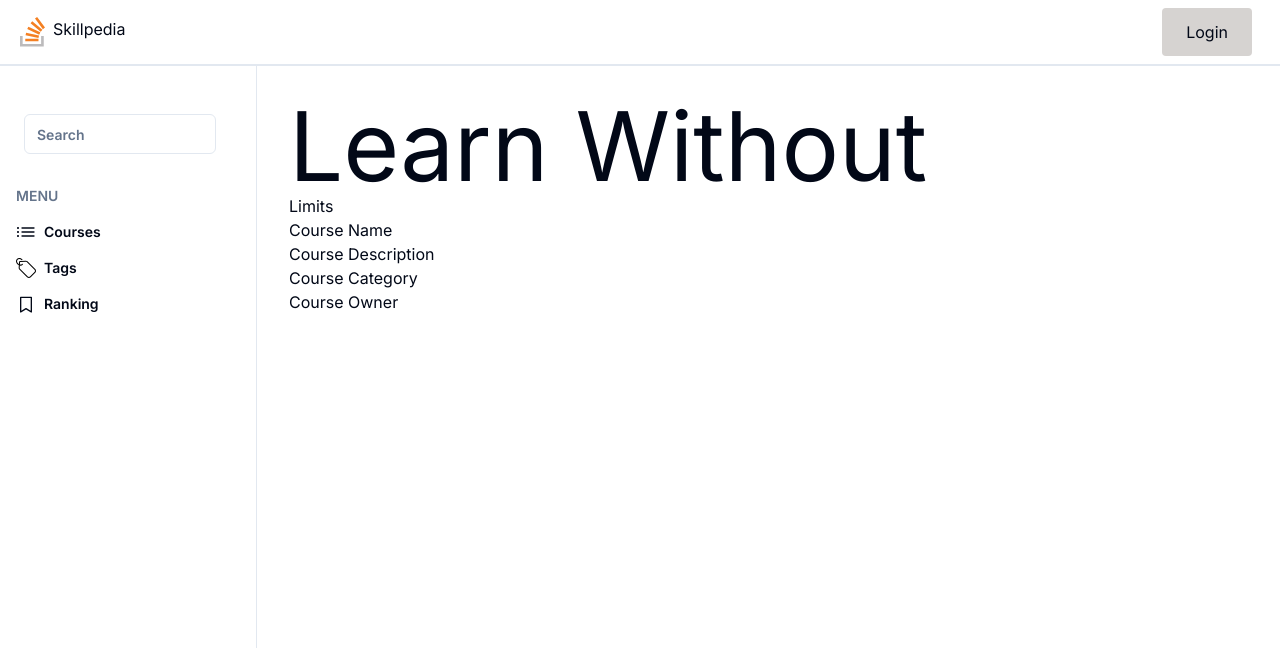
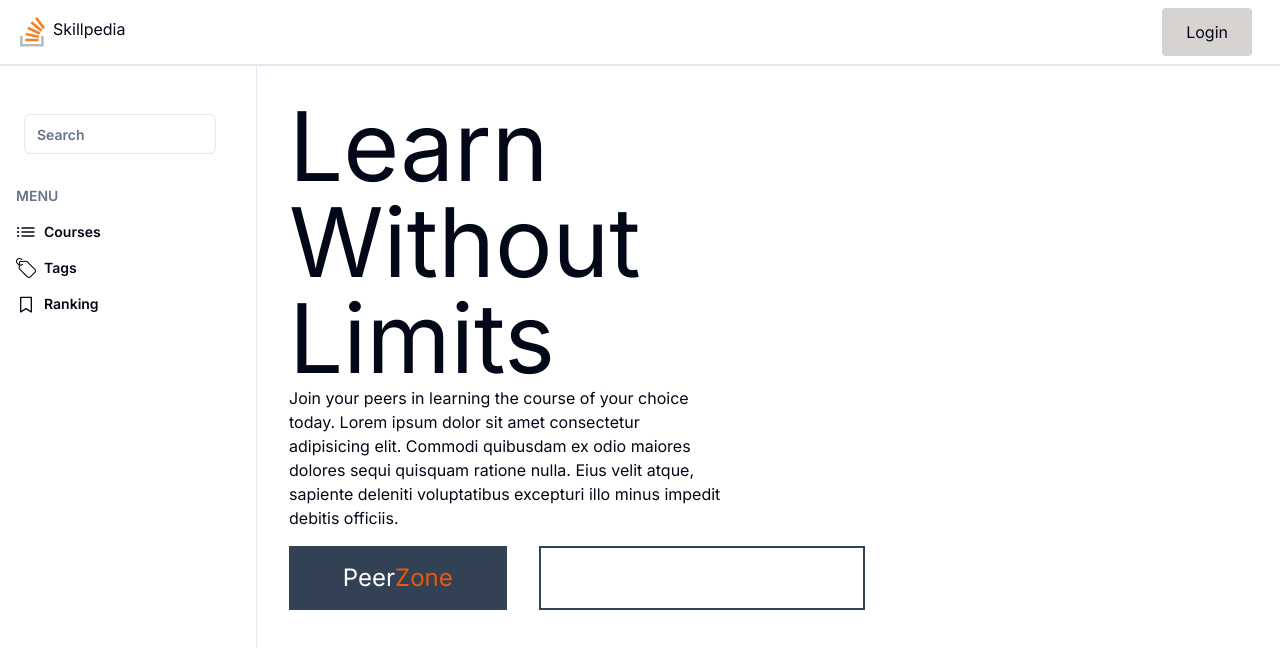
Before and after one commit to Wambani01/skillpedia, a Next.js app: page /courses/1 in a window 1280 px wide. Shown: the top 648 px of the page. Built offline with nearby package versions, Linux system fonts and the light colour scheme; no server answers.

Commit message:
Add dashboard page

```diff
--- a/app/(dashboard)/courses/[id]/page.tsx
+++ b/app/(dashboard)/courses/[id]/page.tsx
@@ -1,4 +1,9 @@
+'use client'
 import { Button } from "@/components/ui/button"
+import { useState, useEffect } from "react"
+import { httpGetCourse } from "@/app/hooks/hooks"
+import { Course as CourseProps } from '../page'
+
 import {
     Card,
     CardContent,
@@ -8,19 +13,46 @@ import {
     CardTitle,
 } from "@/components/ui/card"
 
-function Course() {
+function Course({ params }: { params: { id: string } }) {
     //component to express interest in a course
+    const { id } = params;
+    const [course, setCourse] = useState('null');
+    const [loading, setLoading] = useState(true);
+
+    useEffect(() => {
+        async function fetchData() {
+            try {
+                setLoading(false);
+                const response = await httpGetCourse(id);
+                setCourse(response);
+                setLoading(false);
+            } catch (err) {
+            }
+        }
+
+        fetchData();
+    }, []); // Empty dependency array to run the effect only once
+
+
+
+
 
     return (
-        <div className='p-8 flex flex-col'>
+        <div className='p-8 flex flex-col w-1/2'>
             <p className='text-8xl'>Learn Without</p>
-            <span>Limits</span>
-            <div>
-                <div>
-                    <p>Course Name</p>
-                    <p>Course Description</p>
-                    <p>Course Category</p>
-                    <p>Course Owner</p>
+            <span className='text-8xl'>Limits</span>
+
+            <div className='space-y-4'>
+                <p className='w-3/4 text-ellipsis'>Join your peers in learning the course of your choice today. Lorem ipsum dolor sit amet consectetur adipisicing elit. Commodi quibusdam ex odio maiores dolores sequi quisquam ratione nulla. Eius velit atque, sapiente deleniti voluptatibus excepturi illo minus impedit debitis officiis.</p>
+
+
+                <div className='flex gap-x-8 w-full'>
+                    <div className='w-2/5 h-16 bg-slate-700 text-2xl text-white flex items-center justify-center'>
+                        Peer<span className='text-orange-600'>Zone</span>
+                    </div>
+                    <div className='w-3/5 h-16 border-2 border-slate-700'>
+
+                    </div>
                 </div>
 
 
--- a/app/(dashboard)/courses/page.tsx
+++ b/app/(dashboard)/courses/page.tsx
@@ -117,3 +117,5 @@ function Courses() {
 }
 
 export default Courses
+
+export { type Course };
--- a/app/api/v1/courses/route.tsx
+++ b/app/api/v1/courses/route.tsx
@@ -6,6 +6,19 @@ import { options } from "@/app/api/auth/[...nextauth]/options";
 
 
 export async function GET(req: NextRequest) {
+    const query = req.nextUrl;
+    const id = query.searchParams.get('id');
+    if (id) {
+        const course = await prisma.course.findUnique({
+            where: {
+                id: id,
+            },
+            include: {
+                owner: true,
+            }
+        });
+        return NextResponse.json(course);
+    }
     const courses = await prisma.course.findMany(
         {
             include: {
@@ -15,6 +28,9 @@ export async function GET(req: NextRequest) {
     );
     return NextResponse.json(courses);
 }
+
+
+
 
 export async function POST(req: NextRequest) {
     const session = await getServerSession(options);
--- a/app/hooks/hooks.tsx
+++ b/app/hooks/hooks.tsx
@@ -70,4 +70,22 @@ const httpGetAllCourses = async () => {
 
 }
 
-export { httpCreateCourse, httpGetAllUsers, httpGetAllCourses }
+const httpGetCourse = async (id: string) => {
+    try {
+        const response = await fetch(`http://localhost:3000/api/v1/courses?id=${id}`, { method: "GET" });
+
+        if (response.status === 200) {
+            const data = await response.json();
+            return data;
+        } else {
+            throw new Error(`HTTP Error: ${response.status}`);
+        }
+    } catch (error) {
+        console.error("Error fetching data:", error);
+        throw error; // You can choose to handle or propagate the error as needed.
+    }
+
+}
+
+
+export { httpCreateCourse, httpGetAllUsers, httpGetAllCourses, httpGetCourse }
```
